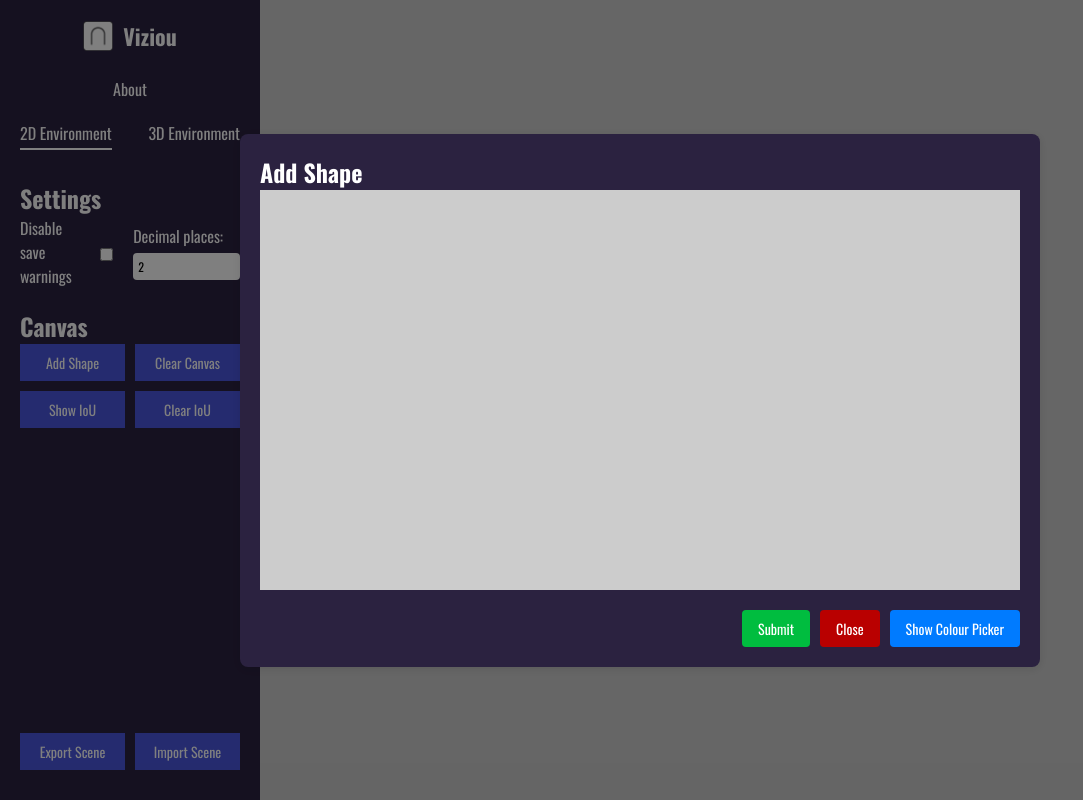
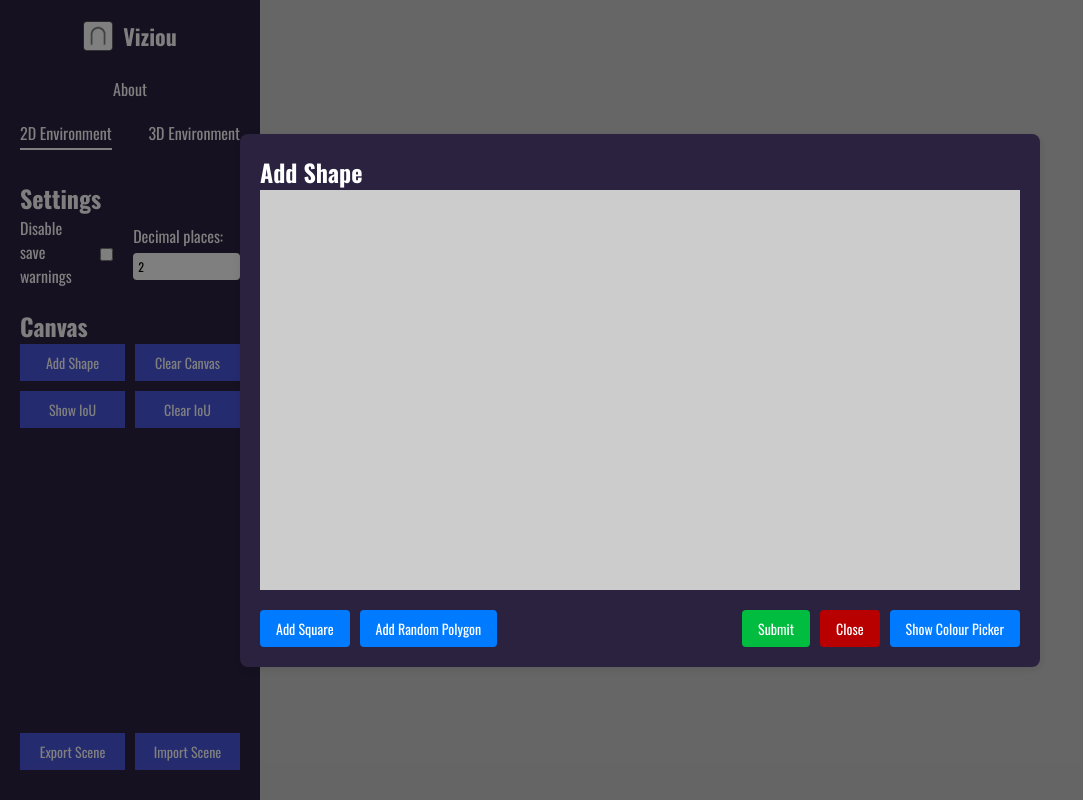
Before and after one commit to viziou/viziou, a React (Vite) app: page /2D-Environment in a window 1280 px wide. Both pictures are taken after a click on the button "Add Shape". Shown: the whole page, without its empty margins (0-1083 px from the left). Built offline with nearby package versions, Linux system fonts and the light colour scheme.

Commit message:
Can now add random polygon and add square from add polygon modal

```diff
--- a/src/modals/AddPolygonModal.tsx
+++ b/src/modals/AddPolygonModal.tsx
@@ -16,6 +16,8 @@ interface AddPolygonProps {
   isOpen: boolean;
   onClose: () => void;
   onSubmit: (points: [number, number][], colour: string) => void;
+  addSquare: () => void;
+  addRandomShape: () => void;
 }
 
 interface Point {
@@ -155,7 +157,7 @@ const PointsCreator = ({
   );
 };
 
-const AddPolygonModal = ({ isOpen, onClose, onSubmit }: AddPolygonProps) => {
+const AddPolygonModal = ({ isOpen, onClose, onSubmit, addRandomShape, addSquare }: AddPolygonProps) => {
   const canvasRef = useRef<HTMLCanvasElement>(null);
   const [points, setPoints] = useState<Point[]>([]);
   const [showColourPicker, setShowColourPicker] = useState(false);
@@ -196,7 +198,15 @@ const AddPolygonModal = ({ isOpen, onClose, onSubmit }: AddPolygonProps) => {
           </Canvas>
         </div>
         <div className="modal-actions">
-          <button className="modal-button modal-button-green" onClick={handleSubmit}>
+          <div className="modal-actions-left">
+            <button className="modal-button" onClick={addSquare}>Add Square</button>
+            <button className="modal-button" onClick={addRandomShape}>Add Random Polygon</button>
+          </div>
+          <div className="modal-actions-right">
+            <button
+              className="modal-button modal-button-green"
+              onClick={handleSubmit}
+            >
               Submit
             </button>
             <button className="modal-button modal-button-red" onClick={onClose}>
@@ -218,6 +228,7 @@ const AddPolygonModal = ({ isOpen, onClose, onSubmit }: AddPolygonProps) => {
           </div>
         </div>
       </div>
+    </div>
   );
 };
 
--- a/src/pages/TwoDEnv.tsx
+++ b/src/pages/TwoDEnv.tsx
@@ -16,35 +16,35 @@ import EditPolygonModal from "../modals/EditPolygonModal";
 import { IOUPolygonContext } from '../contexts/IOUPolygonContext.tsx'
 import ConfirmationModal from "../modals/ConfirmationModal";
 
-// const getSquare = (): THREE.PlaneGeometry => {
-//   return new THREE.PlaneGeometry(1, 1);
-// };
+const getSquare = (): THREE.PlaneGeometry => {
+  return new THREE.PlaneGeometry(1, 1);
+};
 
-// const getRandomGeometry =
-//   (): THREE.BufferGeometry<THREE.NormalBufferAttributes> => {
-//     // random number of vertices between 5 and 12
-//     const numVertices = Math.floor(Math.random() * 8) + 5;
-//     const points = [];
+const getRandomGeometry =
+  (): THREE.BufferGeometry<THREE.NormalBufferAttributes> => {
+    // random number of vertices between 5 and 12
+    const numVertices = Math.floor(Math.random() * 8) + 5;
+    const points = [];
 
-//     for (let i = 0; i < numVertices; i++) {
-//       points.push(
-//         new THREE.Vector3(Math.random() * 4 - 2, Math.random() * 4 - 2, 0)
-//       );
-//     }
-//     return ConvexGeometry.fromPoints(points);
-//   };
+    for (let i = 0; i < numVertices; i++) {
+      points.push(
+        new THREE.Vector3(Math.random() * 4 - 2, Math.random() * 4 - 2, 0)
+      );
+    }
+    return ConvexGeometry.fromPoints(points);
+  };
 
 // generate random hex colours
-// const getRandomColour = (): string => {
-//   const letters = "0123456789ABCDEF";
-//   let colour = "#";
+const getRandomColour = (): string => {
+  const letters = "0123456789ABCDEF";
+  let colour = "#";
 
-//   for (let i = 0; i < 6; i++) {
-//     colour += letters[Math.floor(Math.random() * 16)];
-//   }
+  for (let i = 0; i < 6; i++) {
+    colour += letters[Math.floor(Math.random() * 16)];
+  }
 
-//   return colour;
-// };
+  return colour;
+};
 
 const TwoDEnv = () => {
   const context = useContext(PolygonContext);
@@ -90,62 +90,66 @@ const TwoDEnv = () => {
     handleModalClose();
   };
 
-  // const addSquare = () => {
-  //   const newPolygon: PolygonData = {
-  //     geometry: getSquare(),
-  //     position: [
-  //       Math.random() * 4 - 2, // x coordinate
-  //       Math.random() * 4 - 2, // y coordinate
-  //     ],
-  //     colour: getRandomColour(),
-  //   };
+  const addSquare = () => {
+    const newPolygon: PolygonData = {
+      geometry: getSquare(),
+      position: [
+        Math.random() * 4 - 2, // x coordinate
+        Math.random() * 4 - 2, // y coordinate
+      ],
+      colour: getRandomColour(),
+      id: generateId(),
+      opacity: 1
+    };
 
-  //   console.log("Dispatching ADD_SQUARE:", newPolygon);
-  //   dispatch({ type: "ADD_SQUARE", payload: newPolygon });
-  // };
+    console.log("Dispatching ADD_SQUARE:", newPolygon);
+    dispatch({ type: "ADD_SQUARE", payload: newPolygon });
+  };
 
-  // const addRandomPolygon = () => {
-  //   const newPolygon: PolygonData = {
-  //     geometry: getRandomGeometry(),
-  //     position: [
-  //       0, 0,
-  //       //    Math.random() * 4 - 2, // x coordinate
-  //       //    Math.random() * 4 - 2, // y coordinate
-  //     ],
-  //     colour: getRandomColour(),
-  //   };
+  const addRandomPolygon = () => {
+    const newPolygon: PolygonData = {
+      geometry: getRandomGeometry(),
+      position: [
+        0, 0,
+        //    Math.random() * 4 - 2, // x coordinate
+        //    Math.random() * 4 - 2, // y coordinate
+      ],
+      colour: getRandomColour(),
+      opacity: 1,
+      id: generateId()
+    };
 
-  //   console.log("Dispatching ADD_RANDOM_POLYGON:", newPolygon);
-  //   dispatch({ type: "ADD_RANDOM_POLYGON", payload: newPolygon });
-  //   // const geometryPosition = newPolygon.geometry.getAttribute('position');
-  //   // for (let i = 0, l = geometryPosition.count; i < l; i+=3 ) {
-  //   //   const newPoint: PolygonData = {
-  //   //     geometry: new THREE.CircleGeometry(0.02, 50),
-  //   //     position: [geometryPosition.array[i], geometryPosition.array[i + 1]],
-  //   //     colour: '#C81400'
-  //   //   }
-  //   //   console.log("Dispatching ADD_POINT:")
-  //   //   //dispatch({ type: "ADD_POINT", payload: newPoint });
-  //   // }
-  //   console.time("Calculating Area of Polygon");
-  //   console.log("Area of new random polygon: ", Backend2D.area(newPolygon));
-  //   console.timeEnd("Calculating Area of Polygon");
-  //   console.time("Calculating Centroid");
-  //   const { x, y } = Backend2D.centreOfMass(newPolygon);
-  //   console.log("Centroid: (", x, ", ", y, ")");
-  //   console.time("Calculating Centroid");
-  //   console.log("Reducing polygon...");
-  //   const result = Backend2D.reduceThreeGeometry(newPolygon);
-  //   console.log("reduced polygon: ", result);
-  //   // for (const vertex of result.vertices) {
-  //   //   const newPoint: PolygonData = {
-  //   //     geometry: new THREE.CircleGeometry(0.02, 50),
-  //   //     position: [vertex.x, vertex.y],
-  //   //     colour: '#0dc800'
-  //   //   }
-  //   //   //dispatch({ type: "ADD_POINT", payload: newPoint })
-  //   // }
-  // };
+    console.log("Dispatching ADD_RANDOM_POLYGON:", newPolygon);
+    dispatch({ type: "ADD_RANDOM_POLYGON", payload: newPolygon });
+    // const geometryPosition = newPolygon.geometry.getAttribute('position');
+    // for (let i = 0, l = geometryPosition.count; i < l; i+=3 ) {
+    //   const newPoint: PolygonData = {
+    //     geometry: new THREE.CircleGeometry(0.02, 50),
+    //     position: [geometryPosition.array[i], geometryPosition.array[i + 1]],
+    //     colour: '#C81400'
+    //   }
+    //   console.log("Dispatching ADD_POINT:")
+    //   //dispatch({ type: "ADD_POINT", payload: newPoint });
+    // }
+    // console.time("Calculating Area of Polygon");
+    // console.log("Area of new random polygon: ", Backend2D.area(newPolygon));
+    // console.timeEnd("Calculating Area of Polygon");
+    // console.time("Calculating Centroid");
+    // const { x, y } = Backend2D.centreOfMass(newPolygon);
+    // console.log("Centroid: (", x, ", ", y, ")");
+    // console.time("Calculating Centroid");
+    // console.log("Reducing polygon...");
+    // const result = Backend2D.reduceThreeGeometry(newPolygon);
+    // console.log("reduced polygon: ", result);
+    // for (const vertex of result.vertices) {
+    //   const newPoint: PolygonData = {
+    //     geometry: new THREE.CircleGeometry(0.02, 50),
+    //     position: [vertex.x, vertex.y],
+    //     colour: '#0dc800'
+    //   }
+    //   //dispatch({ type: "ADD_POINT", payload: newPoint })
+    // }
+  };
 
   const clearPolygons = () => {
     const onSubmit = () => {
@@ -248,6 +252,8 @@ const TwoDEnv = () => {
           isOpen={isAddShapeModalOpen}
           onClose={handleModalClose}
           onSubmit={handleAddShapeModalSubmit}
+        addRandomShape={() => { addRandomPolygon(); handleModalClose();}}
+        addSquare={() => {addSquare(); handleModalClose();}}
         />
         {editingShape ? (
           <EditPolygonModal
--- a/src/styles/Modal.css
+++ b/src/styles/Modal.css
@@ -31,6 +31,18 @@
   display: flex;
   justify-content: flex-end;
   gap: 10px;
+}
+
+.modal-actions-left {
+  margin-right: auto;
+  display: flex;
+  gap: 10px;
+}
+
+.modal-actions-right {
+  display: flex;
+  gap: 10px;
+  white-space: nowrap;
 }
 
 .modal-button {
```
Lines whose indentation alone changed are shown as unchanged.
